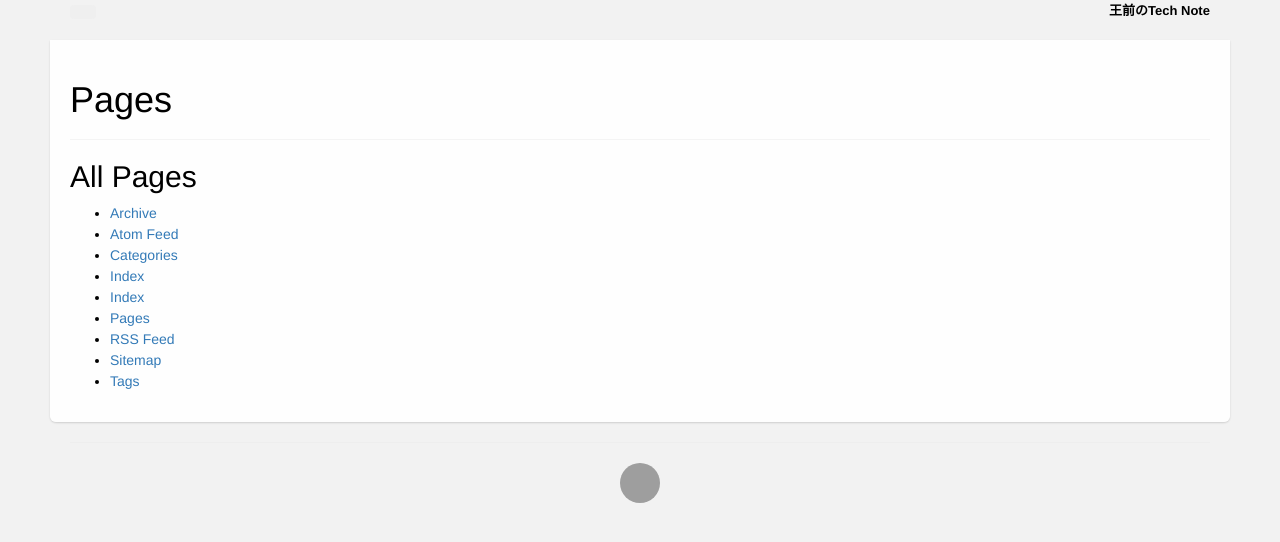
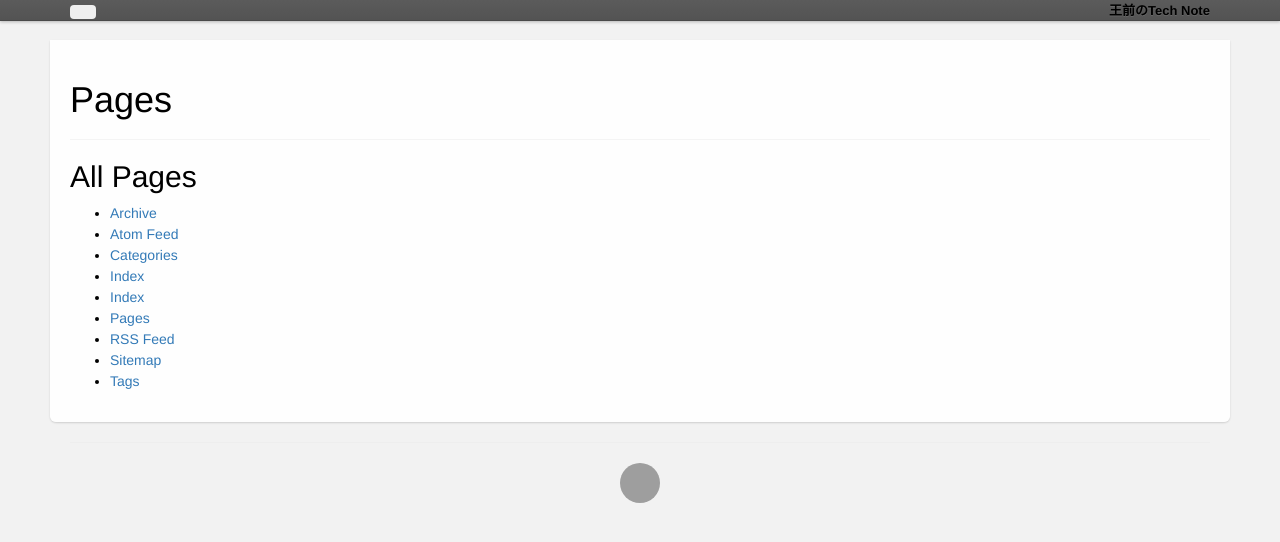
Before and after one commit to wangqianfront/wangqianfront.github.io, a Jekyll site: the page built from pages.html, in a window 1280 px wide. Shown: the top 542 px of the page. Built offline with Jekyll 4.4.1, drawn with Linux system fonts in a browser that asks for light colours; nearby versions of some CDN libraries; library files that are not in the unit come from our copies; grey boxes are pictures that could not be loaded.

Commit message:
Update style.css

```diff
--- a/static/css/style.css
+++ b/static/css/style.css
@@ -9,7 +9,6 @@ body {
     position: relative;
     background-color: #F2F2F2;
     overflow-x: hidden;
-    /*background: #F6F6F1 url("http://madscript.com/static/images/bg.png") center 40px repeat;*/
 }
 
 .img-circle:hover {
@@ -55,13 +54,23 @@ section {
 .navbar-inner {
     padding-left: 20px;
     padding-right: 20px;
-    background-color: -moz-linear-gradient(90deg, #1AB4D0, #29CBD8) repeat scroll 0 0 rgba(0, 0, 0, 0);
+    background-color: #111;
+    background-color: rgba(17,17,17,0.4);
+    background-image: -moz-linear-gradient(top, rgba(51,51,51,0.6), rgba(37,37,37,0.6));
+    background-image: -ms-linear-gradient(top, rgba(51,51,51,0.6), rgba(37,37,37,0.6));
+    background-image: -webkit-gradient(linear, 0 0, 0 100%, from(rgba(51,51,51,0.6)), to(rgba(37,37,37,0.6)));
+    background-image: -webkit-linear-gradient(top, rgba(51,51,51,0.6), rgba(37,37,37,0.6));
+    background-image: -o-linear-gradient(top, rgba(51,51,51,0.6), rgba(37,37,37,0.6));
+    background-image: linear-gradient(top, rgba(51,51,51,0.6), rgba(37,37,37,0.6));
     background-repeat: repeat-x;
     filter: progid:DXImageTransform.Microsoft.gradient(startColorstr = '#99000000', endColorstr = '#99000000');
     border-radius: 0;
     border: 0;
     -webkit-border-radius: 0;
     -moz-border-radius: 0;
+    -webkit-box-shadow: 0 1px 3px rgba(0, 0, 0, 0.25), inset 0 -1px 0 rgba(0, 0, 0, 0.1);
+    -moz-box-shadow: 0 1px 3px rgba(0, 0, 0, 0.25), inset 0 -1px 0 rgba(0, 0, 0, 0.1);
+    box-shadow: 0 1px 3px rgba(0, 0, 0, 0.25), inset 0 -1px 0 rgba(0, 0, 0, 0.1);
 }
 
 .navbar .nav > .active > a, .navbar .nav > .active > a:hover, .navbar .nav > .active > a:focus {
```
